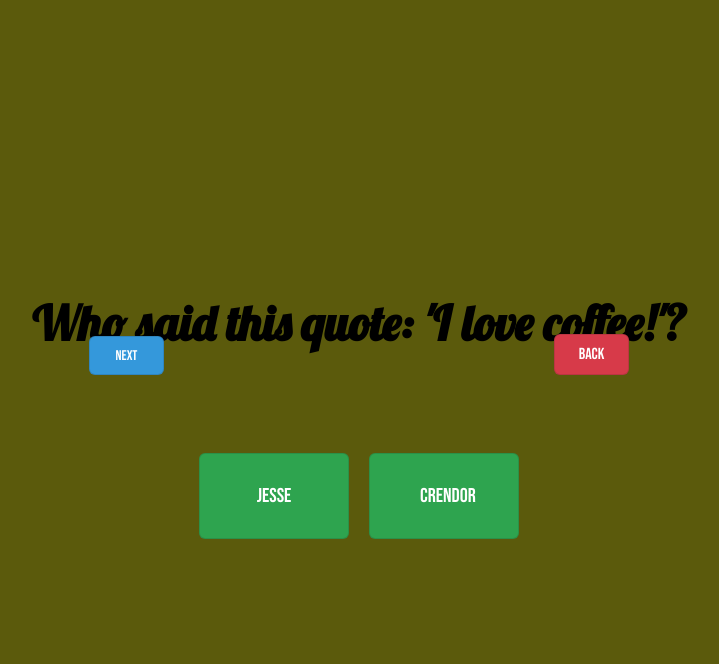
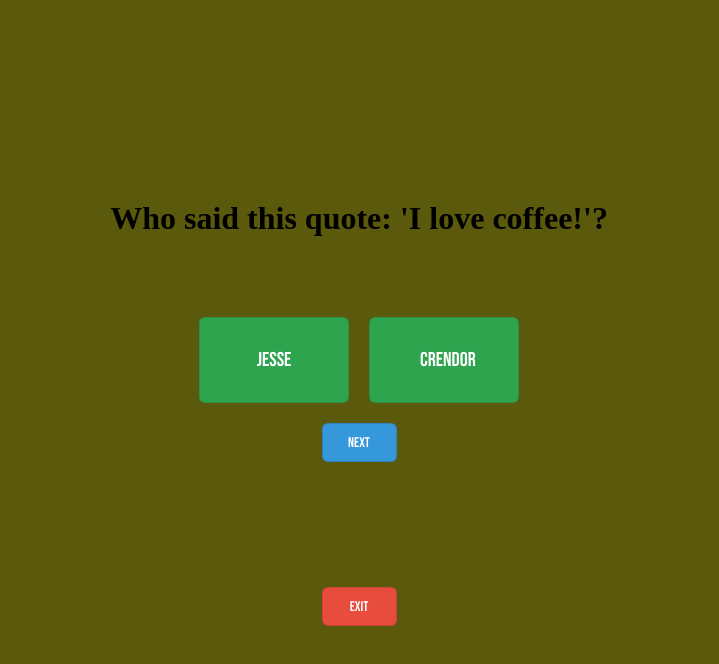
Before and after one commit to Ronexa/Cox-N-Crendor-The-Quiz, a plain HTML site: page index.html in a window 1280 px wide. Both pictures are taken after a click on the button "Quotes". Shown: the whole page, without its empty margins (281-1000 px from the left). Drawn offline with Linux system fonts and the light colour scheme; a web font is replaced by a local one.

Commit message:
almost there

```diff
--- a/game.js
+++ b/game.js
@@ -1,38 +1,28 @@
-const questions = [
-    {
-        question: "Who said this quote: 'I love coffee!'?",
-        correctAnswer: "Jesse",
-        source: "Cox n Crendor Podcast Episode 1"
-    },
-    {
-        question: "Who said this quote: 'I hate mornings!'?",
-        correctAnswer: "Crendor",
-        source: "Cox n Crendor Podcast Episode 2"
-    }
-    // Add more questions here
-];
+import questions from './questions.js';
 
 let currentQuestionIndex = 0;
 
-function startGame() {
+export function startGame() {
     showQuestion();
 }
 
 function showQuestion() {
     const currentQuestion = questions[currentQuestionIndex];
     document.getElementById("screen").innerHTML = `
-        <h1>${currentQuestion.question}</h1>
+        <h2>${currentQuestion.question}</h2>
         <div class="message" id="message"></div>
         <div class="button-container">
             <button class="Jesse" onclick="selectAnswer('Jesse')">Jesse</button>
             <button class="Crendor" onclick="selectAnswer('Crendor')">Crendor</button>
         </div>
-        <button class="next-button" onclick="nextQuestion()" disabled>Next</button>
+        <div class="button-container">
+            <button class="next-button" onclick="nextQuestion()" disabled>Next</button>
+        </div>
         <div class="source" id="source"></div>
     `;
 }
 
-function selectAnswer(answer) {
+export function selectAnswer(answer) {
     const currentQuestion = questions[currentQuestionIndex];
     const buttons = document.querySelectorAll('.button-container button');
     buttons.forEach(button => button.disabled = true); // Disable buttons after selection
@@ -52,32 +42,37 @@ function selectAnswer(answer) {
     sourceElement.textContent = `Source: ${currentQuestion.source}`;
 }
 
-function nextQuestion() {
+export function nextQuestion() {
     if (currentQuestionIndex < questions.length - 1) {
         currentQuestionIndex++;
         showQuestion();
     } else {
         document.getElementById("screen").innerHTML = `
             <h1>End of the quiz!</h1>
-
         `;
     }
 }
 
-function goBack() {
+export function goBack() {
     if (currentQuestionIndex > 0) {
         currentQuestionIndex--;
         showQuestion();
     }
 }
 
-function backToMenu() {
+export function backToMenu() {
     currentQuestionIndex = 0;
-    //change iframe source to menu.html
     document.getElementById("screen").innerHTML = `
         <h1>Cox n Crendor The Trivia</h1>
         <div class="button-container">
             <button class="Quotes" onclick="startGame()">Quotes</button>
         </div>
-        `;
+    `;
 }
+
+// Attach functions to the window object
+window.startGame = startGame;
+window.selectAnswer = selectAnswer;
+window.nextQuestion = nextQuestion;
+window.goBack = goBack;
+window.backToMenu = backToMenu;
--- a/index.html
+++ b/index.html
@@ -7,18 +7,21 @@
     <title>Cox n Crendor The Trivia</title>
     <link href="https://fonts.googleapis.com/css2?family=Lobster&family=Bebas+Neue&display=swap" rel="stylesheet">
     <link rel="stylesheet" href="style.css">
+    <link rel="preconnect" href="https://fonts.googleapis.com">
+    <link rel="preconnect" href="https://fonts.gstatic.com" crossorigin>
+    <link href="https://fonts.googleapis.com/css2?family=Funnel+Display:wght@300..800&display=swap" rel="stylesheet">
 
 </head>
 
 <body>
-    <div id="screen" >
+    <div id="screen">
         <div class="button-container">
             <button class="Quotes" onclick="startGame()">Quotes</button>
         </div>
     </div>
-    <button class="back-button" onclick="backToMenu()">Back</button>
+    <button class="back-button" onclick="backToMenu()">Exit</button>
 
-    <script src="game.js"></script>
+    <script type="module" src="game.js"></script>
 </body>
 
 </html>
--- /dev/null
+++ b/questions.js
@@ -0,0 +1,15 @@
+const questions = [
+    {
+        question: "Who said this quote: 'I love coffee!'?",
+        correctAnswer: "Jesse",
+        source: "Cox n Crendor Podcast Episode 1"
+    },
+    {
+        question: "Who said this quote: 'I hate mornings!'?",
+        correctAnswer: "Crendor",
+        source: "Cox n Crendor Podcast Episode 2"
+    }
+    // Add more questions here
+];
+
+export default questions;
--- a/style.css
+++ b/style.css
@@ -16,16 +16,32 @@ h1 {
     margin-bottom: 40px;
     font-family: 'Lobster', cursive; /* Fancy font */
 }
+h2 {
+    font-size: 2em;
+    margin-bottom: 20px;
+    font-family: "Funnel Display", serif; /* Fancy font */
+}
 .message {
+    font-family: 'Verdana';
     font-size: 2em;
     margin-bottom: 20px;
     height: 40px; /* Fixed height to maintain space */
+    text-align: center; /* Center the text */
+}
+
+.source {
+    margin-top: 35px;
+    font-family: 'Impact'; /* Fancy font */
+    font-size: 1.5em;
+    margin-bottom: 20px;
+    height: 40px; /* Fixed height to maintain space */
+    text-align: center; /* Center the text */
 }
 .button-container {
     display: flex;
     justify-content: center;
     width: 100%;
-    margin-top: 20px; /* Add margin to separate the button from the image */
+
 }
 .button-container button {
     margin: 0 10px; /* Add margin between buttons */
@@ -43,13 +59,12 @@ h1 {
 .button-container button:hover {
     background-color: #2c974b; /* Change background color on hover */
 }
+/*back button should be center bottom of the page and be red*/
 .back-button {
-    position: absolute;
-    bottom: 425px;
-    right: 370px;
-    padding: 10px 20px; /* Half the size of the main buttons */
-    font-size: 16px;
-    background-color: #d73a49;
+    margin-top: 30px; /* Add margin to separate the button from the image */
+    padding: 10px 20px; /* Smaller size */
+    font-size: 14px; /* Smaller font size */
+    background-color: #e74c3c; /* Different color */
     color: white;
     border: 1px solid rgba(27, 31, 35, 0.15);
     border-radius: 6px;
@@ -57,14 +72,14 @@ h1 {
     transition: background-color 0.3s;
     font-family: 'Bebas Neue', cursive;
     width: 75px; /* Half the width of the main buttons */
+
+
 }
 .back-button:hover {
     background-color: #c5303e;
 }
-.next-button {
-    position: absolute;
-    bottom: 425px;
-    left: 370px;
+.button-container .next-button {
+    margin-top: 20px;
     padding: 10px 20px; /* Smaller size */
     font-size: 14px; /* Smaller font size */
     background-color: #3498db; /* Different color */
@@ -76,6 +91,6 @@ h1 {
     font-family: 'Bebas Neue', cursive;
     width: 75px; /* Half the width of the main buttons */
 }
-.next-button:hover {
+.button-container .next-button:hover {
     background-color: #2980b9;
 }
```
